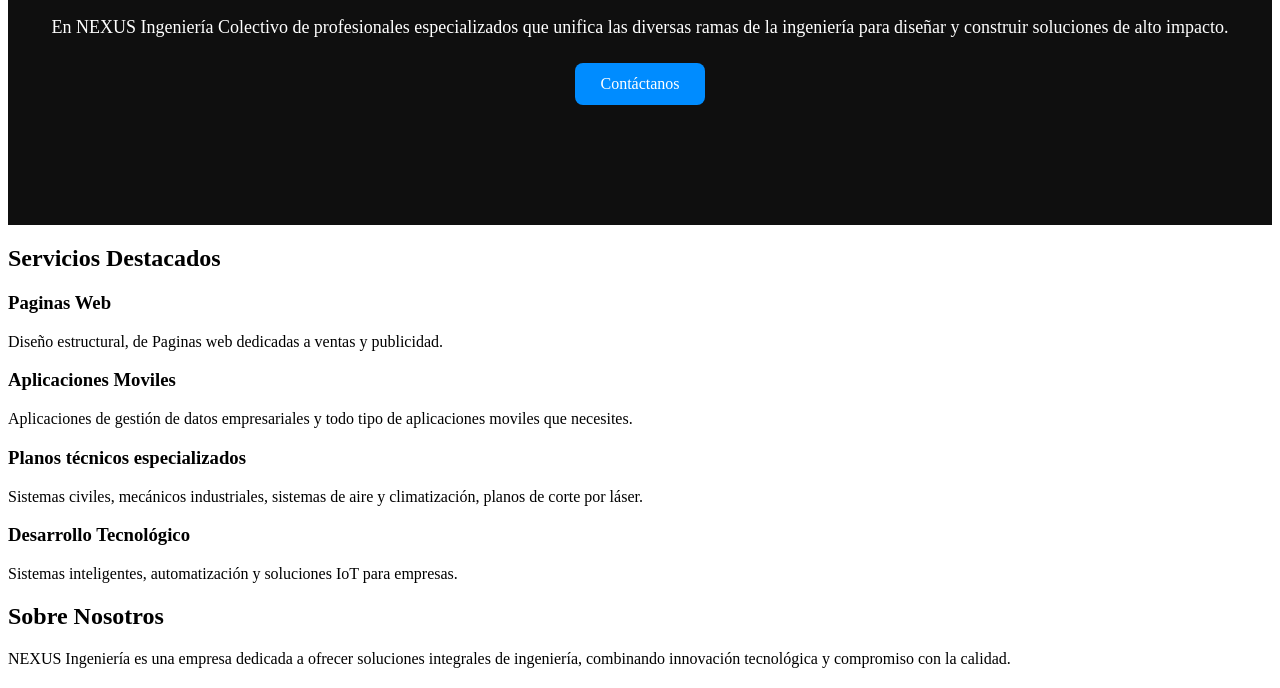
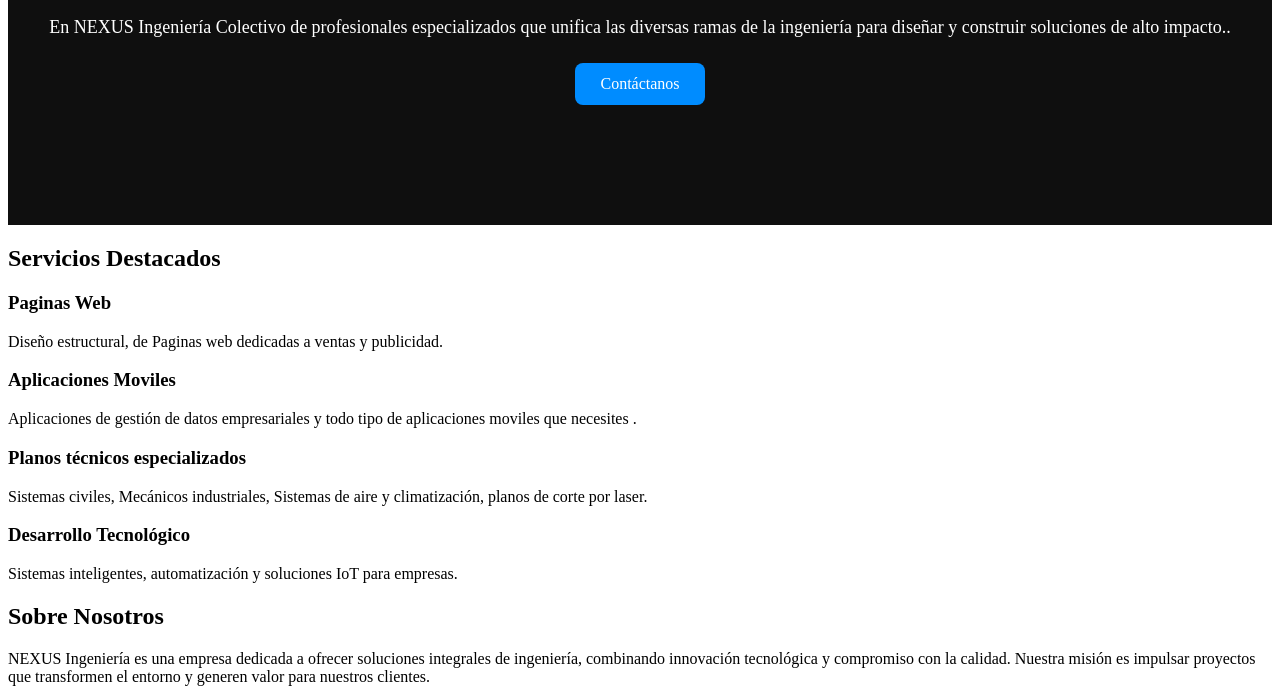
Before and after one commit to Nexus-ingenieria/Nexus-ingenieria.github.io, a plain HTML site: page index.html in a window 1280 px wide. Shown: the part 375-1063 px from the top of the page. Drawn offline with Linux system fonts and the light colour scheme; files whose address does not match are found by name.

Commit message:
Update index.html

```diff
--- a/index.html
+++ b/index.html
@@ -11,9 +11,9 @@
     <!-- Header -->
     <header>
         <div class="logo">
-            <img src="images/logo.png" alt="NEXUS Ingeniería">
+            <!-- Logo pequeño sin fondo -->
+            <img src="images/logo.png" alt="NEXUS Ingeniería" class="logo-img">
         </div>
-
         <nav>
             <ul>
                 <li><a href="#inicio">Inicio</a></li>
@@ -25,10 +25,12 @@
         </nav>
     </header>
 
-<!-- Hero -->
+
+    <!-- Hero / Sección principal -->
     <section id="inicio" class="hero">
+        <!-- LOGO GRANDE ELIMINADO COMO ME PEDISTE -->
         <h2>Innovación y Tecnología para tu Empresa</h2>
-    <p>En NEXUS Ingeniería Colectivo de profesionales especializados que unifica las diversas ramas de la ingeniería para diseñar y construir soluciones de alto impacto.</p>
+        <p>En NEXUS Ingeniería Colectivo de profesionales especializados que unifica las diversas ramas de la ingeniería para diseñar y construir soluciones de alto impacto..</p>
         <a href="+504 8976-6542" class="btn">Contáctanos</a>
     </section>
 
@@ -42,11 +44,11 @@
             </div>
             <div class="card">
                 <h3>Aplicaciones Moviles </h3>
-            <p>Aplicaciones de gestión de datos empresariales y todo tipo de aplicaciones moviles que necesites.</p>
+                <p>Aplicaciones de gestión de datos empresariales y todo tipo de aplicaciones moviles que necesites .</p>
             </div>
             <div class="card">
-            <h3>Planos técnicos especializados</h3>
-            <p>Sistemas civiles, mecánicos industriales, sistemas de aire y climatización, planos de corte por láser.</p>
+                <h3> Planos técnicos especializados </h3>
+                <p>Sistemas civiles, Mecánicos industriales, Sistemas de aire y climatización, planos de corte por laser.</p>
             </div>
             <div class="card">
                 <h3>Desarrollo Tecnológico</h3>
@@ -58,7 +60,7 @@
     <!-- Sobre Nosotros -->
     <section id="sobre-nosotros">
         <h2>Sobre Nosotros</h2>
-    <p>NEXUS Ingeniería es una empresa dedicada a ofrecer soluciones integrales de ingeniería, combinando innovación tecnológica y compromiso con la calidad.</p>
+        <p>NEXUS Ingeniería es una empresa dedicada a ofrecer soluciones integrales de ingeniería, combinando innovación tecnológica y compromiso con la calidad. Nuestra misión es impulsar proyectos que transformen el entorno y generen valor para nuestros clientes.</p>
     </section>
 
     <h3>Nuestro Equipo de Ingenieros</h3>
@@ -81,8 +83,6 @@
             <h4>Ing. Nombre Apellido</h4>
             <p>Profesional en ciberseguridad, análisis de riesgos y auditorías técnicas.</p>
         </div>
-
-    <!-- Aquí puedes agregar más ingenieros -->
     </div>
 
     <!-- Contacto -->
```
Lines whose indentation alone changed are shown as unchanged.
